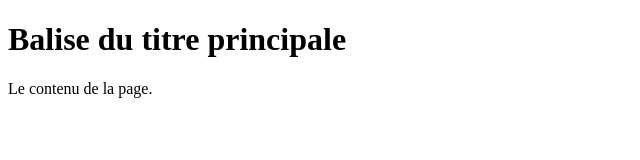
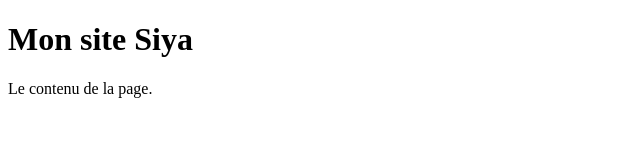
Before and after one commit to SWMR-Siya/Siya, a plain HTML site: page index.html in a window 1280 px wide. Shown: the whole page, without its empty margins (0-640 px from the left). Drawn offline with Linux system fonts and the light colour scheme.

Commit message:
Update index.html

```diff
--- a/index.html
+++ b/index.html
@@ -3,7 +3,7 @@
         <title>Siya</title>
         <body>  <!-- Début du corps de la page -->
 
-                <h1>Balise du titre principale</h1>
+                <h1>Mon site Siya</h1>
 
                 <p>Le contenu de la page.</p>
 
```
